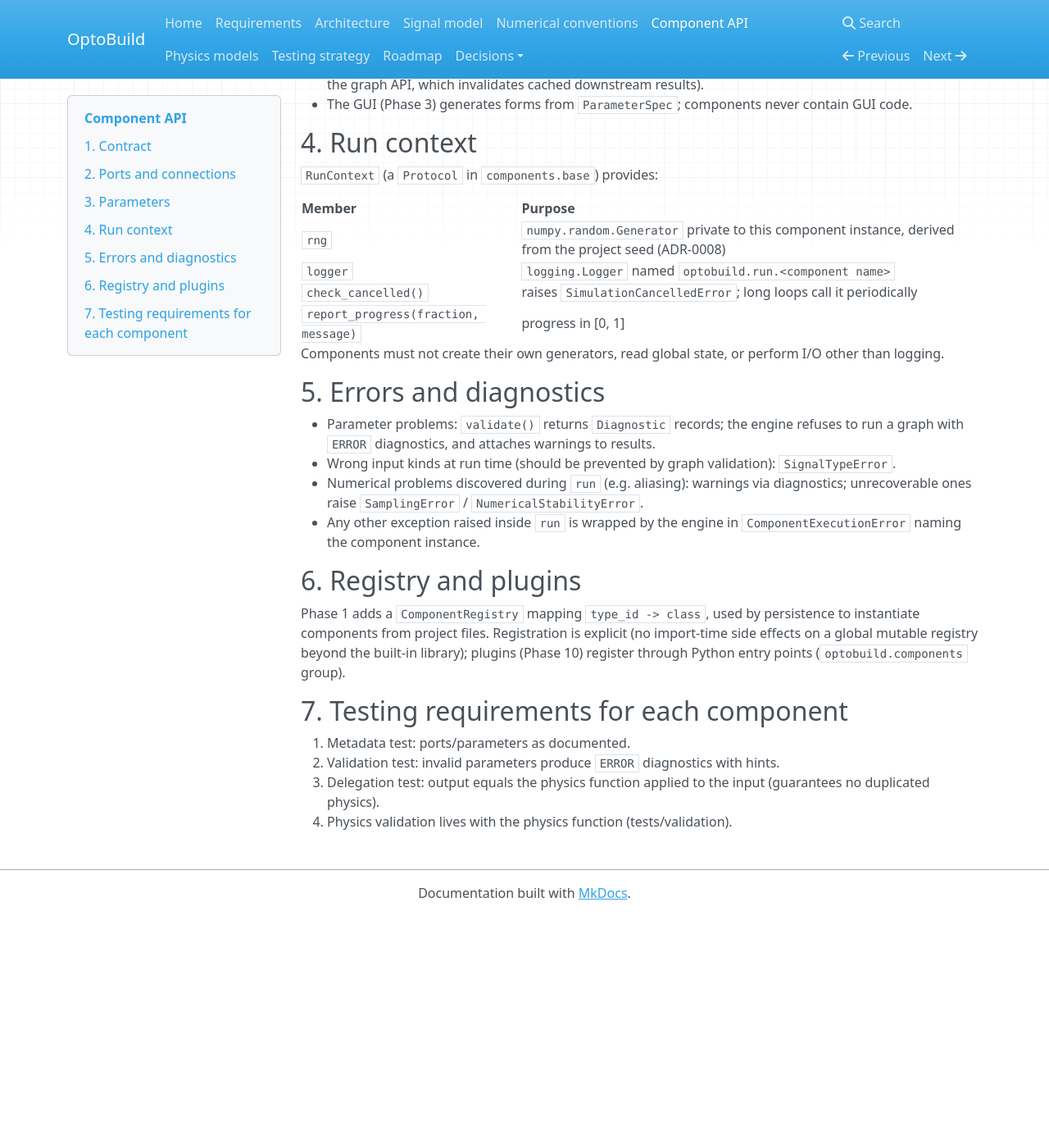
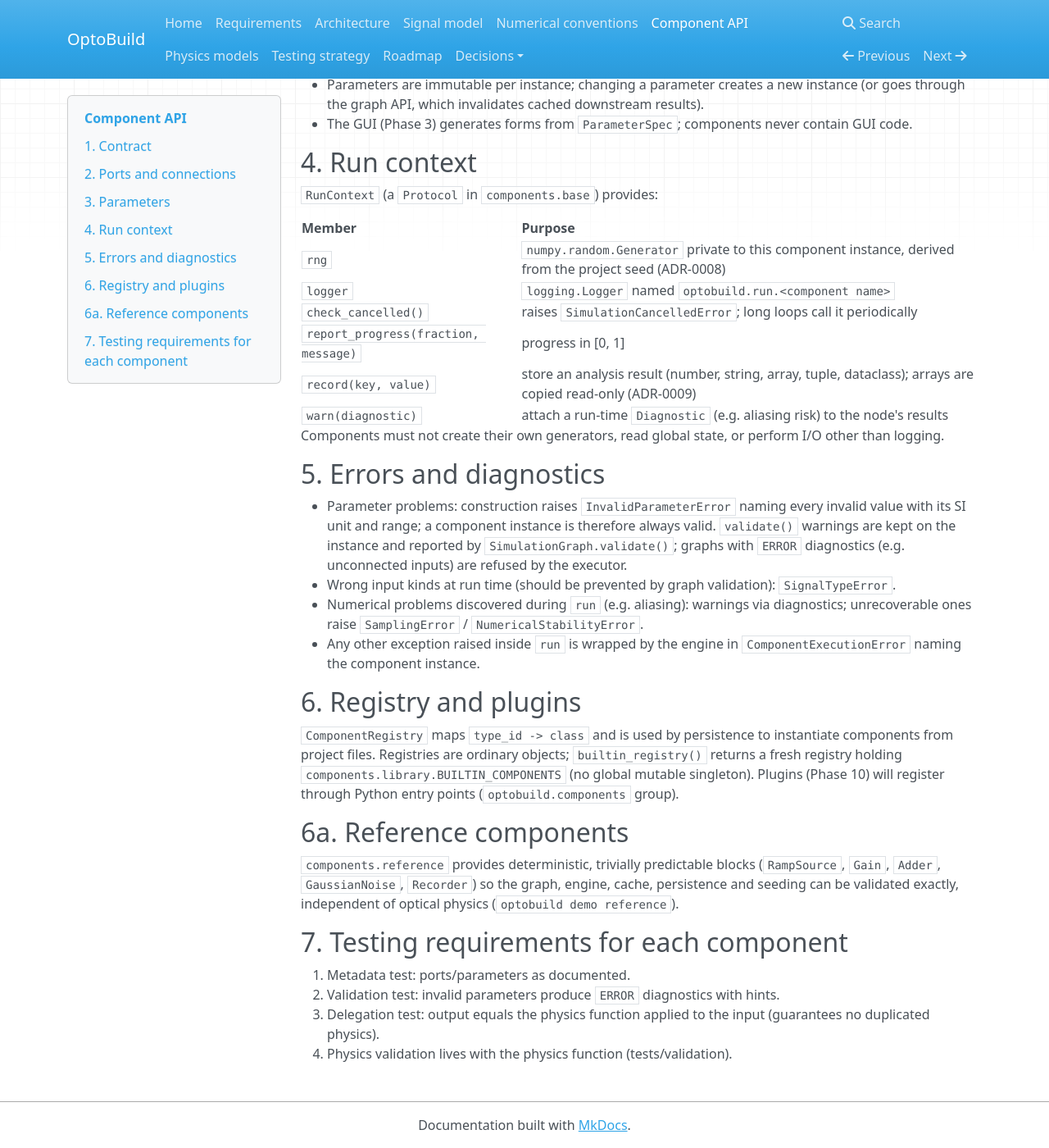
Before and after one commit to M-Khalid16/OptoBuild, an MkDocs documentation site: the page built from docs/component_api.md, in a window 1280 px wide and 1400 px high, scrolled down 1871 px. Shown: the whole window at 82% size. Built offline with MkDocs 1.6.1, drawn with Linux system fonts in a browser that asks for light colours; nearby versions of some CDN libraries; before the commit the page ends 2988 px from its top, so only the background shows below that; some of the changed text lies outside the part shown.

Commit message:
Document Phase 1: ADR-0009, updated component API and roadmap
Co-Authored-By: Claude Opus 5.5 <noreply@anthropic.com>
Claude-Session: https://claude.ai/code/session_017v3n7Ra3BEk55HR82Vj1Xd

```diff
--- a/docs/component_api.md
+++ b/docs/component_api.md
@@ -1,8 +1,7 @@
 # Component API
 
-Status: **interface defined** (`optobuild.components.base`,
-`optobuild.components.spec`); parameter validation, registry and concrete
-components arrive in Phase 1–2. Decision record: ADR-0004.
+Status: **implemented (Phase 1)** in `optobuild.components.base`,
+`.spec`, `.registry`, `.reference`. Decision records: ADR-0004, ADR-0009.
 
 ## 1. Contract
 
@@ -46,7 +45,7 @@ class MachZehnderModulator(Component):
 | category | `category: ComponentCategory` | palette grouping and docs |
 | typed ports | `input_ports`, `output_ports` (`PortSpec`) | names unique per direction; kind from `SignalKind` |
 | parameter schema | `parameter_specs` (`ParameterSpec`) | SI `unit`, optional `display_unit`, range, choices, symbol, description |
-| parameter validation | `validate() -> list[Diagnostic]` | schema checks (Phase 1, in the base class) + cross-parameter physics checks (subclass) |
+| parameter validation | `__init__` (schema) + `validate() -> list[Diagnostic]` (cross-parameter) | invalid parameters raise `InvalidParameterError` at construction, listing every problem; warnings kept in `diagnostics` (ADR-0009) |
 | execution | `run(inputs, context) -> {port: signal}` | pure function of parameters, inputs and `context.rng` |
 | metadata / docs | class docstring via `documentation()`; physics docs linked | equations documented once, in physics docs |
 
@@ -96,15 +95,19 @@ are **not** expressed as graph cycles in the feed-forward executor (ADR-0005).
 | `logger` | `logging.Logger` named `optobuild.run.<component name>` |
 | `check_cancelled()` | raises `SimulationCancelledError`; long loops call it periodically |
 | `report_progress(fraction, message)` | progress in [0, 1] |
+| `record(key, value)` | store an analysis result (number, string, array, tuple, dataclass); arrays are copied read-only (ADR-0009) |
+| `warn(diagnostic)` | attach a run-time `Diagnostic` (e.g. aliasing risk) to the node's results |
 
 Components must not create their own generators, read global state, or
 perform I/O other than logging.
 
 ## 5. Errors and diagnostics
 
-* Parameter problems: `validate()` returns `Diagnostic` records; the engine
-  refuses to run a graph with `ERROR` diagnostics, and attaches warnings to
-  results.
+* Parameter problems: construction raises `InvalidParameterError` naming
+  every invalid value with its SI unit and range; a component instance is
+  therefore always valid. `validate()` warnings are kept on the instance and
+  reported by `SimulationGraph.validate()`; graphs with `ERROR` diagnostics
+  (e.g. unconnected inputs) are refused by the executor.
 * Wrong input kinds at run time (should be prevented by graph validation):
   `SignalTypeError`.
 * Numerical problems discovered during `run` (e.g. aliasing): warnings via
@@ -115,11 +118,19 @@ perform I/O other than logging.
 
 ## 6. Registry and plugins
 
-Phase 1 adds a `ComponentRegistry` mapping `type_id -> class`, used by
-persistence to instantiate components from project files. Registration is
-explicit (no import-time side effects on a global mutable registry beyond the
-built-in library); plugins (Phase 10) register through Python entry points
+`ComponentRegistry` maps `type_id -> class` and is used by persistence to
+instantiate components from project files. Registries are ordinary objects;
+`builtin_registry()` returns a fresh registry holding
+`components.library.BUILTIN_COMPONENTS` (no global mutable singleton).
+Plugins (Phase 10) will register through Python entry points
 (`optobuild.components` group).
+
+## 6a. Reference components
+
+`components.reference` provides deterministic, trivially predictable blocks
+(`RampSource`, `Gain`, `Adder`, `GaussianNoise`, `Recorder`) so the graph,
+engine, cache, persistence and seeding can be validated exactly, independent
+of optical physics (`optobuild demo reference`).
 
 ## 7. Testing requirements for each component
 
--- a/mkdocs.yml
+++ b/mkdocs.yml
@@ -20,3 +20,4 @@ nav:
       - ADR-0006 Project persistence: decisions/0006-project-persistence.md
       - ADR-0007 Numerical backend: decisions/0007-numerical-backend.md
       - ADR-0008 Reproducible randomness: decisions/0008-reproducible-randomness.md
+      - ADR-0009 Validation and results: decisions/0009-construction-validation-and-results.md
```
Also changed, not shown: docs/architecture.md (+2 -2 lines), docs/decisions/0009-construction-validation-and-results.md (added, +36 -0 lines), docs/decisions/README.md (+1 -0 lines), docs/roadmap.md (+4 -1 lines), docs/signal_model.md (+5 -2 lines).
